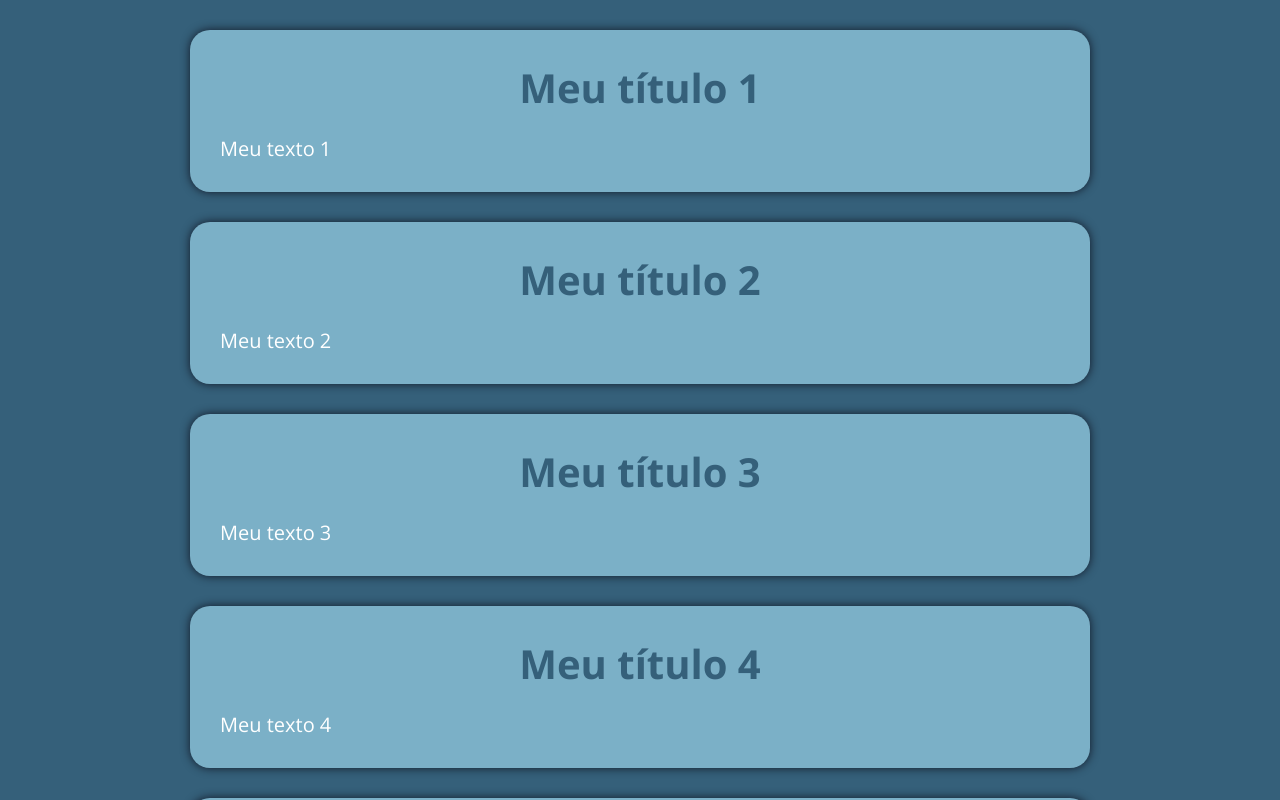
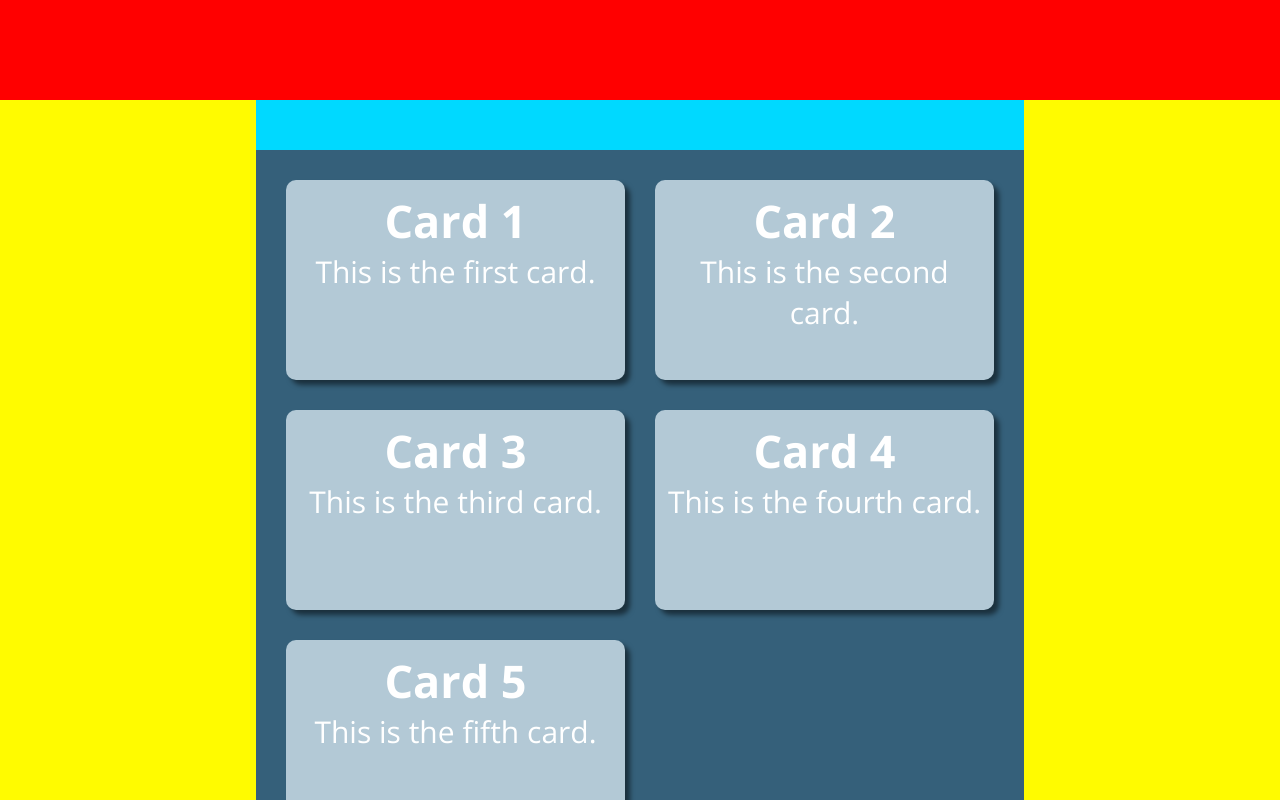
Before and after one commit to alifemanuel/codespaces-react, a React (Vite) app: page / in a window 1280 px wide. Shown: the top 800 px of the page. Built offline with nearby package versions, Linux system fonts and the light colour scheme.

Commit message:
Desafio06062025

```diff
--- a/src/App.jsx
+++ b/src/App.jsx
@@ -1,25 +1,12 @@
 import "./styles/theme.css";
 import "./styles/global.css";
-import { MyText } from "./components/MyText";
+import { MyGrid } from "./components/MyGrid";
 
 export default function App() {
-  const funcao = [
-    { title: "Meu título 1", text: "Meu texto 1" },
-    { title: "Meu título 2", text: "Meu texto 2" },
-    { title: "Meu título 3", text: "Meu texto 3" },
-    { title: "Meu título 4", text: "Meu texto 4" },
-    { title: "Meu título 5", text: "Meu texto 5" },
-    { title: "Meu título 6", text: "Meu texto 6" },
-    { title: "Meu título 7", text: "Meu texto 7" },
-    { title: "Meu título 8", text: "Meu texto 8" },
-    { title: "Meu título 9", text: "Meu texto 9" },
-    { title: "Meu título 10", text: "Meu texto 10" },
-  ];
+
   return (
     <>
-      {funcao.map((item, index) => (
-        <MyText key= {index} title={item.title} text={item.text}></MyText>
-      ))}
+      <MyGrid/>
     </>
   );
 }
--- /dev/null
+++ b/src/components/MyGrid.jsx
@@ -0,0 +1,38 @@
+import styles from "./MyGrid.module.css";
+
+export function MyGrid() {
+    return (
+        <div className={styles.container}>
+        <header className={styles.header1}/>
+        <header className={styles.header2}/>
+        <aside className={styles.aside1}/>
+        <aside className={styles.aside2}/>
+        <main className={styles.main}>
+            <div className={styles.grid}>
+                <div className={styles.card}>
+                    <h2>Card 1</h2>
+                    <p>This is the first card.</p>
+                </div>
+                <div className={styles.card}>
+                    <h2>Card 2</h2>
+                    <p>This is the second card.</p>
+                </div>
+                <div className={styles.card}>
+                    <h2>Card 3</h2>
+                    <p>This is the third card.</p>
+                </div>
+                <div className={styles.card}>
+                    <h2>Card 4</h2>
+                    <p>This is the fourth card.</p>
+                </div>
+                <div className={styles.card}>
+                    <h2>Card 5</h2>
+                    <p>This is the fifth card.</p>
+                </div>
+            </div>
+        </main>
+        <footer className={styles.footer1}/>
+        <footer className={styles.footer2}/>
+        </div>
+    );
+}
--- /dev/null
+++ b/src/components/MyGrid.module.css
@@ -0,0 +1,106 @@
+.container {
+    display: grid;
+
+    grid-template-areas:
+        "header1 header1 header1"
+        "aside1 header2 aside2"
+        "aside1 main aside2"
+        "aside1 footer1 aside2"
+        "footer2 footer2 aside2";
+
+    grid-template-rows: 10rem 5rem auto 10rem 10rem;
+    grid-template-columns: 1fr 3fr 1fr;
+
+    @media(max-width: 1200px) {
+    grid-template-areas:
+        "header1 header1 header1"
+        "aside1 header2 header2"
+        "aside1 main main"
+        "aside1 footer1 footer1"
+        "footer2 footer2 footer2";
+
+        grid-template-columns: 1fr 3fr 1fr;
+
+        @media(max-width: 768px) {
+        grid-template-areas:
+        "header1"
+        "main"
+        "footer1";
+
+        grid-template-columns: 1fr;
+        grid-template-rows: 10rem auto 10rem;
+
+        }
+
+        }
+
+
+}
+
+.header1 {
+    grid-area: header1;
+    background-color: rgb(255, 0, 0);
+
+}
+
+.header2 {
+    grid-area: header2;
+    background-color: rgb(0, 217, 255);
+    @media (max-width: 768px) {
+        display: none;
+    }
+}
+
+.aside1{
+    grid-area: aside1;
+    background-color: rgb(255, 251, 0);
+
+    @media (max-width: 768px) {
+        display: none;
+    }
+}
+.aside2{
+    grid-area: aside2;
+    background-color: rgb(255, 251, 0);
+
+    @media (max-width: 1200px) {
+        display: none;
+    }
+}
+
+.footer1{
+    grid-area: footer1;
+    background-color: rgb(21, 126, 0);
+
+}
+.footer2{
+    grid-area: footer2;
+    background-color: rgb(255, 255, 255);
+    @media (max-width: 768px) {
+        display: none;
+    }
+}
+.grid {
+    /* height: 100vh; */
+    display: grid;
+    grid-template-columns: repeat(auto-fit, minmax(30rem, 1fr));
+    grid-template-rows: repeat(auto-fit, min-content);
+    gap: 3rem;
+    padding: 3rem;
+
+    /* justify-content: center; */
+    /* align-content: center; */
+
+}
+
+
+.card {
+    background-color: var(--primary-muted);
+    border-radius: 1rem;
+    color: var(--primary-contrast-light);
+    padding: 1rem;
+    box-shadow: 0.5rem 0.5rem 0.5rem rgba(0,0,0, 0.5);
+    font-size: 3rem;
+    text-align: center;
+    height: 20rem;
+}
--- a/src/components/MyText.module.css
+++ b/src/components/MyText.module.css
@@ -1,7 +1,11 @@
 .container{
-    margin: 0 auto;
-    max-width: 100rem;
+    /* margin: 0 auto; */
+    max-width: 50rem;
 
+    @media (max-width: 768px) {
+        width: 80vw
+
+    }
 }
 
 .div {
@@ -9,7 +13,7 @@
     color: var(--primary-contrast);
     box-shadow: 0 0 1rem var(--gray-900);
     padding: 3rem;
-    margin: 3rem 5rem;
+    /* margin: 3rem 5rem; */
     border-radius: 2rem;
 }
 
--- /dev/null
+++ b/src/components/MyTextList.module.css
@@ -0,0 +1,38 @@
+.container {
+    height: 100vh;
+    display: flex;
+    flex-direction: row; /*row, column, row-reverse, column-reverse*/
+    flex-wrap: wrap; /*nowrap, wrap, wrap-reverse*/
+    gap: 3rem; /*Espaçamento entre os itens*/
+
+    /* EIXO HORIZONTAL - Main Axis*/
+    justify-content: center; /*flex-start, flex-end, center, space-between, space-around, space-evenly*/
+
+    /* EIXO HORIZONTAL - Cross Axis*/
+    align-items: center; /*flex-start, flex-end, center, baseline, stretch*/
+    align-content: center; /*flex-start, flex-end, center, space-between, space-around, stretch*/
+
+    @media (max-width: 768px) {
+        flex-flow: column nowrap;
+        height: auto;
+    }
+}
+
+.title{
+    margin-top: 3rem;
+    font-size: 5rem;
+    font-weight: bolder;
+    text-align: center;
+
+    /* Telas com largura de até 1200px*/
+    @media (max-width: 1200px) {
+        font-size: 4rem;
+
+    /* Telas entre 768px até 1200px*/
+        @media (max-width: 1000px) {
+        font-size: 3rem;
+    }
+    }
+
+
+}
```
Also changed, not shown: src/components/MyTextList.jsx (added, +21 -0 lines).
